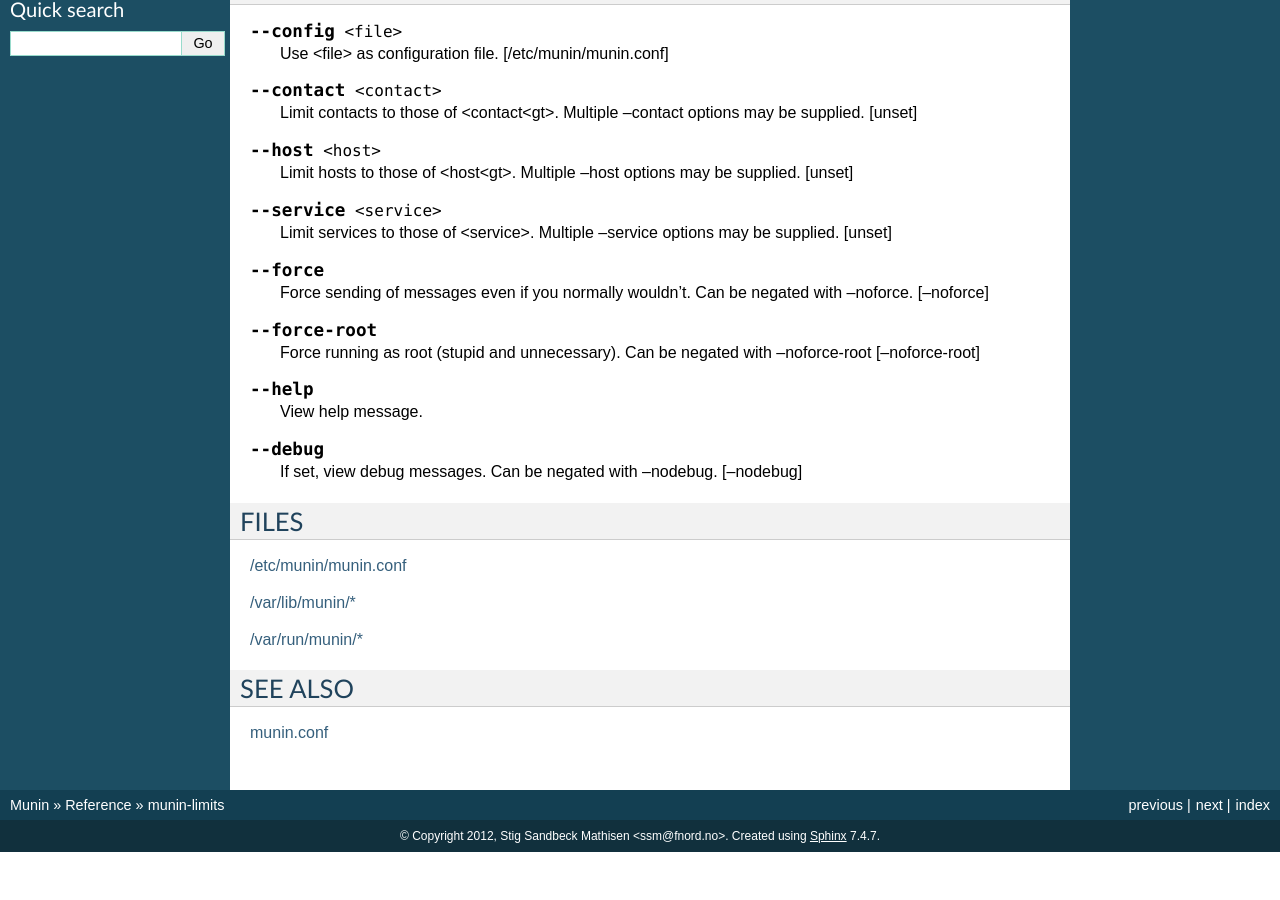
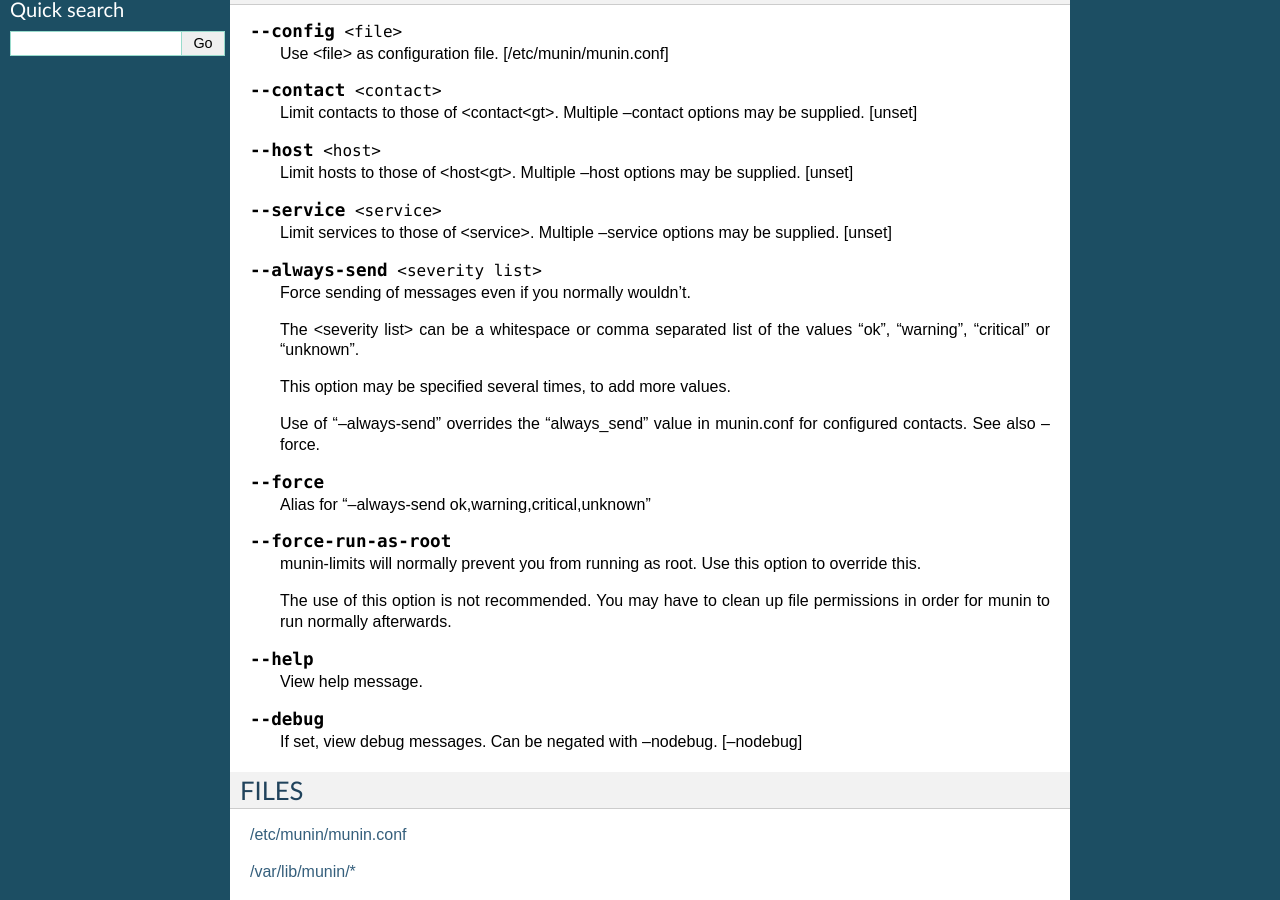
Before and after one commit to munin-monitoring/munin, a Sphinx documentation site: the page built from doc/reference/munin-limits.rst, in a window 1280 px wide and 900 px high, scrolled down 395 px. Built offline with Sphinx 7.4.7, drawn with Linux system fonts in a browser that asks for light colours; before the commit the page ends 1247 px from its top, so only the background shows below that.

Commit message:
munin-limits: Add --always-send, --force options
--force is reinstated with the same functionality it had before 2.0.8.  It is
now an alias for "--always-send ok,warning,critical,unknown"

Also:

 * Update sphinx documentation and pod for man page
 * Add a validation function for the always_send data
 * Add tests for the validation function.

```diff
--- a/doc/reference/munin-limits.rst
+++ b/doc/reference/munin-limits.rst
@@ -45,15 +45,29 @@ OPTIONS
    Limit services to those of <service>. Multiple --service options
    may be supplied. [unset]
 
+.. option:: --always-send <severity list>
+
+   Force sending of messages even if you normally wouldn't.
+
+   The <severity list> can be a whitespace or comma separated list of
+   the values "ok", "warning", "critical" or "unknown".
+
+   This option may be specified several times, to add more values.
+
+   Use of "--always-send" overrides the "always_send" value in
+   munin.conf for configured contacts.  See also --force.
+
 .. option:: --force
 
-   Force sending of messages even if you normally wouldn't. Can be
-   negated with --noforce. [--noforce]
+   Alias for "--always-send ok,warning,critical,unknown"
 
-.. option:: --force-root
+.. option:: --force-run-as-root
 
-   Force running as root (stupid and unnecessary). Can be negated
-   with --noforce-root [--noforce-root]
+   munin-limits will normally prevent you from running as root. Use
+   this option to override this.
+
+   The use of this option is not recommended. You may have to clean up
+   file permissions in order for munin to run normally afterwards.
 
 .. option:: --help
 
```
Also changed, not shown: 3 other files.
